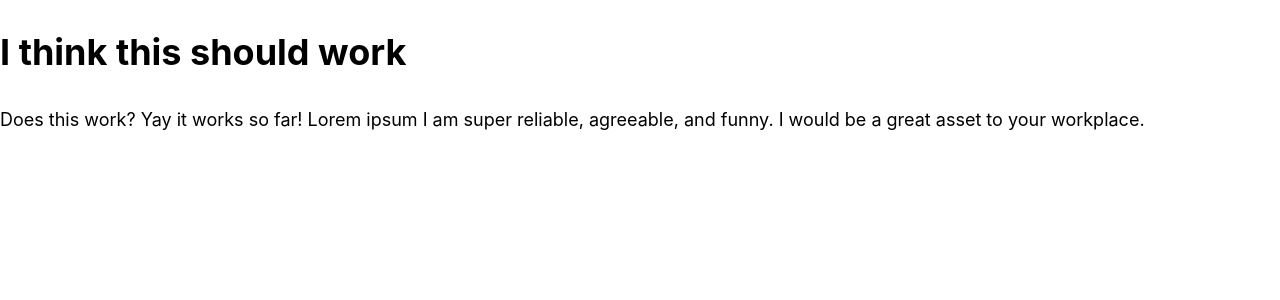
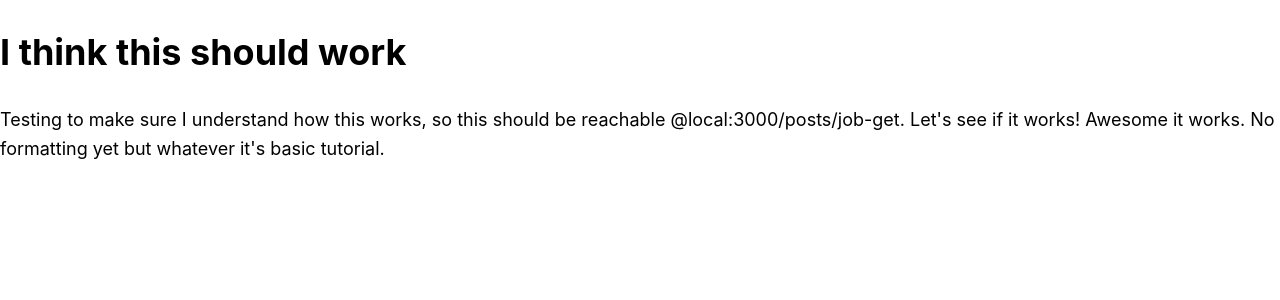
Before and after one commit to glitterspin/farm_events, a Next.js app in the folder nextjs-blog/: page /posts/job-get in a window 1280 px wide. Shown: the top 300 px of the page. Built offline with nearby package versions, Linux system fonts and the light colour scheme.

Commit message:
testing routing behavior

```diff
--- a/nextjs-blog/pages/posts/job-get.js
+++ b/nextjs-blog/pages/posts/job-get.js
@@ -1,9 +1,8 @@
 export default function DoesItWork() {
     return <>
         <h1>I think this should work</h1>
-        <p> Does this work? Yay it works so far!
-            Lorem ipsum
-        I am super reliable, agreeable, and funny.
-        I would be a great asset to your workplace.</p>
+        <p> Testing to make sure I understand how this works, so this should be reachable @local:3000/posts/job-get.
+            Let's see if it works!
+            Awesome it works. No formatting yet but whatever it's basic tutorial.</p>
     </>
 }
```
